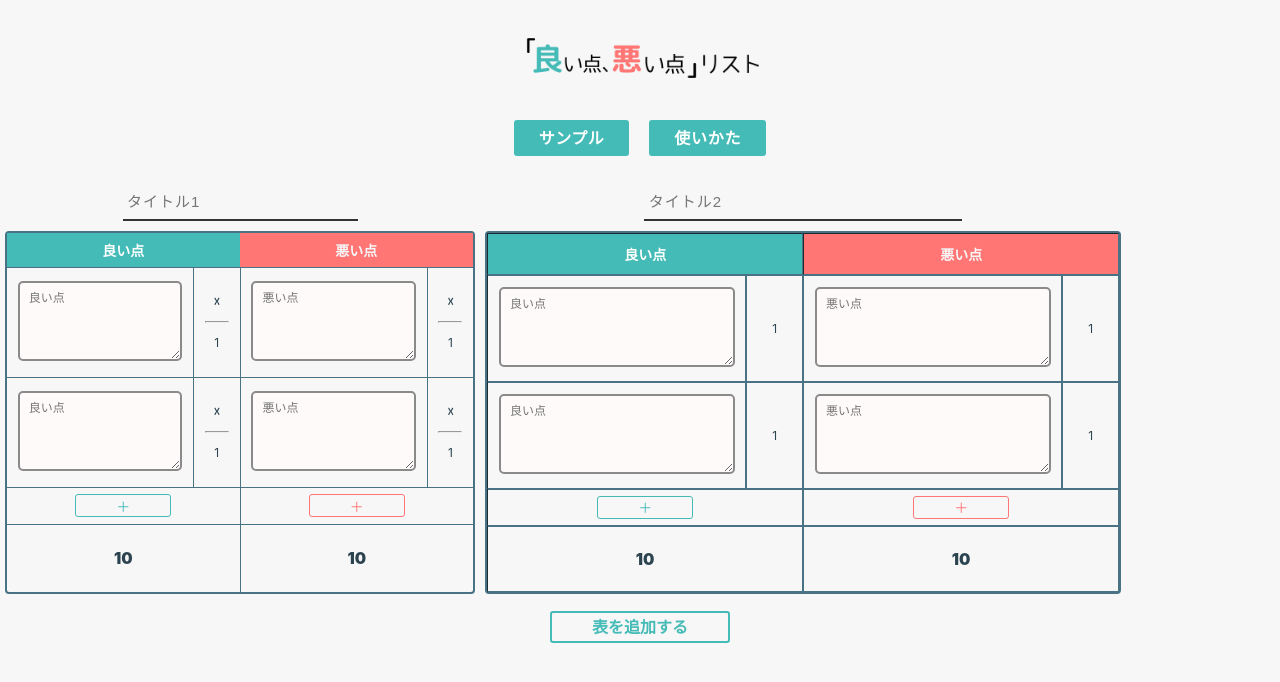
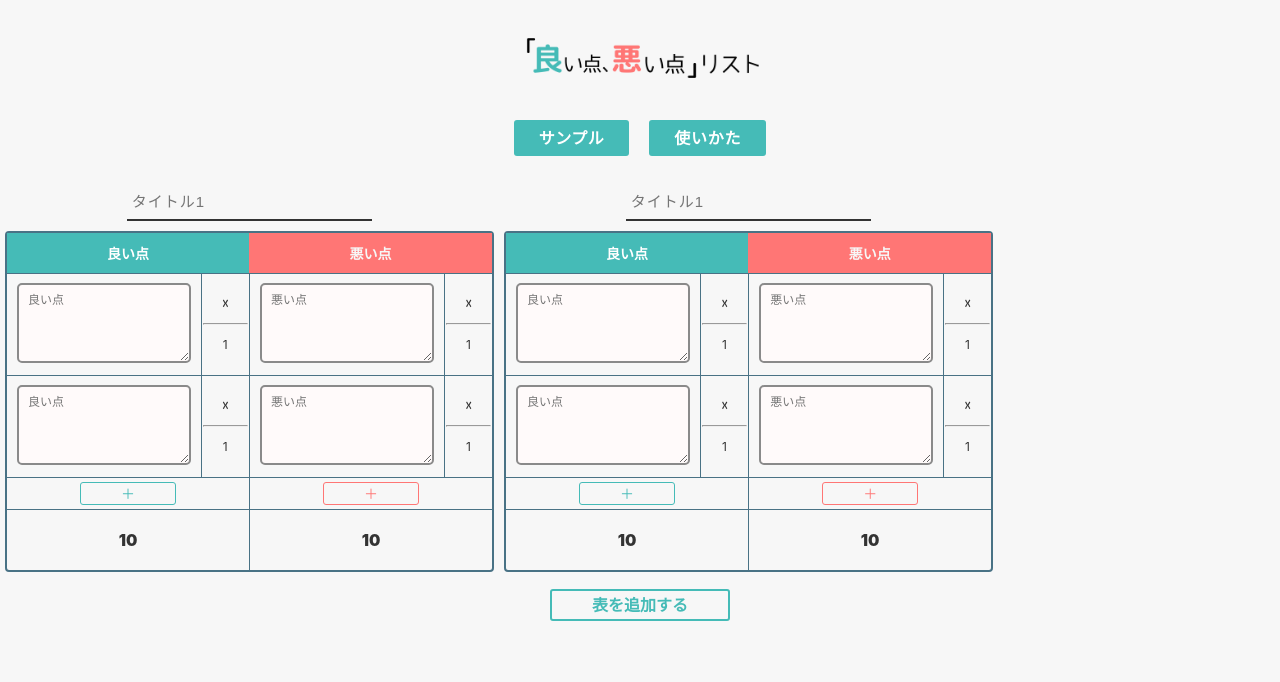
Before and after one commit to shigasy/pros-cons-list, a React (Create React App) app: page / in a window 1280 px wide. Shown: the top 682 px of the page. Built offline with nearby package versions, Linux system fonts and the light colour scheme.

Commit message:
update テーブルのコンポーネントわけ

```diff
--- a/src/App.js
+++ b/src/App.js
@@ -7,6 +7,7 @@ import './components/Button.css'
 
 import AddButton from './components/AddButton'
 import AddTableButton from './components/AddTableButton'
+import Table from './components/Table'
 
 function App() {
   const [modalIsOpen, setModalIsOpen] = useState(false)
@@ -60,94 +61,8 @@ function App() {
         </section>
         <section className="contents">
           <div className="contents__container">
-            <table align="center" className="table">
-              <caption className="table__caption">
-                <div className="table__title">
-                  <label className="ef">
-                    <input type="text" placeholder="タイトル1"></input>
-                  </label>
-                </div>
-              </caption>
-              <thead className="table__header">
-              <tr className="table__header-container">
-                <th className="table__header--pros" colSpan="2">良い点</th>
-                <th className="table__header--cons" colSpan="2">悪い点</th>
-              </tr>
-              </thead>
-              <tbody className="table__body">
-              <tr>
-                <td className="table__data--text"><textarea className="table__data--textarea-pros" placeholder="良い点"></textarea></td>
-                <td className="table__data--value"><p><strong>☓</strong></p><hr></hr><p>1</p></td>
-                <td className="table__data--text"><textarea className="table__data--textarea-cons" placeholder="悪い点"></textarea></td>
-                <td className="table__data--value"><p><strong>☓</strong></p><hr></hr><p>1</p></td>
-              </tr>
-              <tr>
-                <td className="table__data--text"><textarea className="table__data--textarea-pros" placeholder="良い点"></textarea></td>
-                <td className="table__data--value"><p><strong>☓</strong></p><hr></hr><p>1</p></td>
-                <td className="table__data--text"><textarea className="table__data--textarea-cons" placeholder="悪い点"></textarea></td>
-                <td className="table__data--value"><p><strong>☓</strong></p><hr></hr><p>1</p></td>
-              </tr>
-              <tr>
-                <td colSpan="2">
-                  <AddButton color="green"/>
-                </td>
-                <td colSpan="2">
-                  <AddButton color="red"/>
-                </td>
-              </tr>
-              <tr>
-                <td colSpan="2">
-                  <p className="table__data--sum-value">10</p>
-                </td>
-                <td colSpan="2">
-                  <p className="table__data--sum-value">10</p>
-                </td>
-              </tr>
-              </tbody>
-            </table>
-            <table align="center" border={1} className="table">
-              <caption className="table__caption">
-                <div className="table__title">
-                  <label className="ef">
-                    <input type="text" placeholder="タイトル2"></input>
-                  </label>
-                </div>
-              </caption>
-              <tbody className="table__body">
-              <tr className="table__header">
-                <th className="table__header--pros" colSpan="2">良い点</th>
-                <th className="table__header--cons" colSpan="2">悪い点</th>
-              </tr>
-              <tr>
-                <td className="table__data--text"><textarea className="table__data--textarea-pros" placeholder="良い点"></textarea></td>
-                <td className="table__data--value">1</td>
-                <td className="table__data--text"><textarea className="table__data--textarea-cons" placeholder="悪い点"></textarea></td>
-                <td className="table__data--value">1</td>
-              </tr>
-              <tr>
-                <td className="table__data--text"><textarea className="table__data--textarea-pros" placeholder="良い点"></textarea></td>
-                <td className="table__data--value">1</td>
-                <td className="table__data--text"><textarea className="table__data--textarea-cons" placeholder="悪い点"></textarea></td>
-                <td className="table__data--value">1</td>
-              </tr>
-              <tr>
-                <td colSpan="2">
-                  <AddButton color="green"/>
-                </td>
-                <td colSpan="2">
-                  <AddButton color="red"/>
-                </td>
-              </tr>
-              <tr>
-                <td colSpan="2">
-                  <p className="table__data--sum-value">10</p>
-                </td>
-                <td colSpan="2">
-                  <p className="table__data--sum-value">10</p>
-                </td>
-              </tr>
-              </tbody>
-            </table>
+            <Table />
+            <Table />
           </div>
           <AddTableButton />
           <p></p>
--- a/src/components/Table.css
+++ b/src/components/Table.css
@@ -1,24 +1,18 @@
 .table {
-    color: #2b4450;
     border-collapse: separate;
     /* 隣接するセルの線と線の間隔を0に */
     border-spacing: 0;
     border: 2px solid #497285;
-    border-radius: 4px;
-    /*border-color: #bbb;*/
-    /*border-radius: 0.5rem;*/
+    border-radius: 0.4rem;
     margin: 2rem 0.5rem;
 }
 
 .table thead th {
-    border-spacing: 0;
-    padding: .5em .6em;
+    padding: 1rem 1rem;
     border-bottom: 1px solid #497285;
 }
-.table tbody tr td {
-    padding: .5em .9em;
-}
-/* 2列目以降のセルの左だけ線を表示 */
+/* 隣接セレクタ */
+/* .table tbody tr td td の あと の td */
 .table tbody tr td + td {
     border-left: 1px solid #497285;
 }
@@ -27,14 +21,10 @@
     border-top: 1px solid #497285;
 }
 
-/*table th {*/
-/*    padding: 1.0rem 1.0rem;*/
-/*}*/
-
-/*table td {*/
-/*    padding: 0.4rem 1.0rem;*/
-/*    width: 20rem;*/
-/*}*/
+table tbody tr td {
+    padding: 0.4rem 1.0rem;
+    width: 20rem;
+}
 .table__caption {
     margin: 0.5rem 0;
 }
--- a/src/components/Table.js
+++ b/src/components/Table.js
@@ -0,0 +1,52 @@
+import React from 'react'
+import './Table.css'
+import AddButton from "./AddButton";
+const Table = () => (
+    <table align="center" className="table">
+      <caption className="table__caption">
+        <div className="table__title">
+          <label className="ef">
+            <input type="text" placeholder="タイトル1"></input>
+          </label>
+        </div>
+      </caption>
+      <thead className="table__header">
+      <tr className="table__header-container">
+        <th className="table__header--pros" colSpan="2">良い点</th>
+        <th className="table__header--cons" colSpan="2">悪い点</th>
+      </tr>
+      </thead>
+      <tbody className="table__body">
+      <tr>
+        <td className="table__data--text"><textarea className="table__data--textarea-pros" placeholder="良い点"></textarea></td>
+        <td className="table__data--value"><p><strong>☓</strong></p><hr></hr><p>1</p></td>
+        <td className="table__data--text"><textarea className="table__data--textarea-cons" placeholder="悪い点"></textarea></td>
+        <td className="table__data--value"><p><strong>☓</strong></p><hr></hr><p>1</p></td>
+      </tr>
+      <tr>
+        <td className="table__data--text"><textarea className="table__data--textarea-pros" placeholder="良い点"></textarea></td>
+        <td className="table__data--value"><p><strong>☓</strong></p><hr></hr><p>1</p></td>
+        <td className="table__data--text"><textarea className="table__data--textarea-cons" placeholder="悪い点"></textarea></td>
+        <td className="table__data--value"><p><strong>☓</strong></p><hr></hr><p>1</p></td>
+      </tr>
+      <tr>
+        <td colSpan="2">
+          <AddButton color="green"/>
+        </td>
+        <td colSpan="2">
+          <AddButton color="red"/>
+        </td>
+      </tr>
+      <tr>
+        <td colSpan="2">
+          <p className="table__data--sum-value">10</p>
+        </td>
+        <td colSpan="2">
+          <p className="table__data--sum-value">10</p>
+        </td>
+      </tr>
+      </tbody>
+    </table>
+)
+
+export default Table
```
